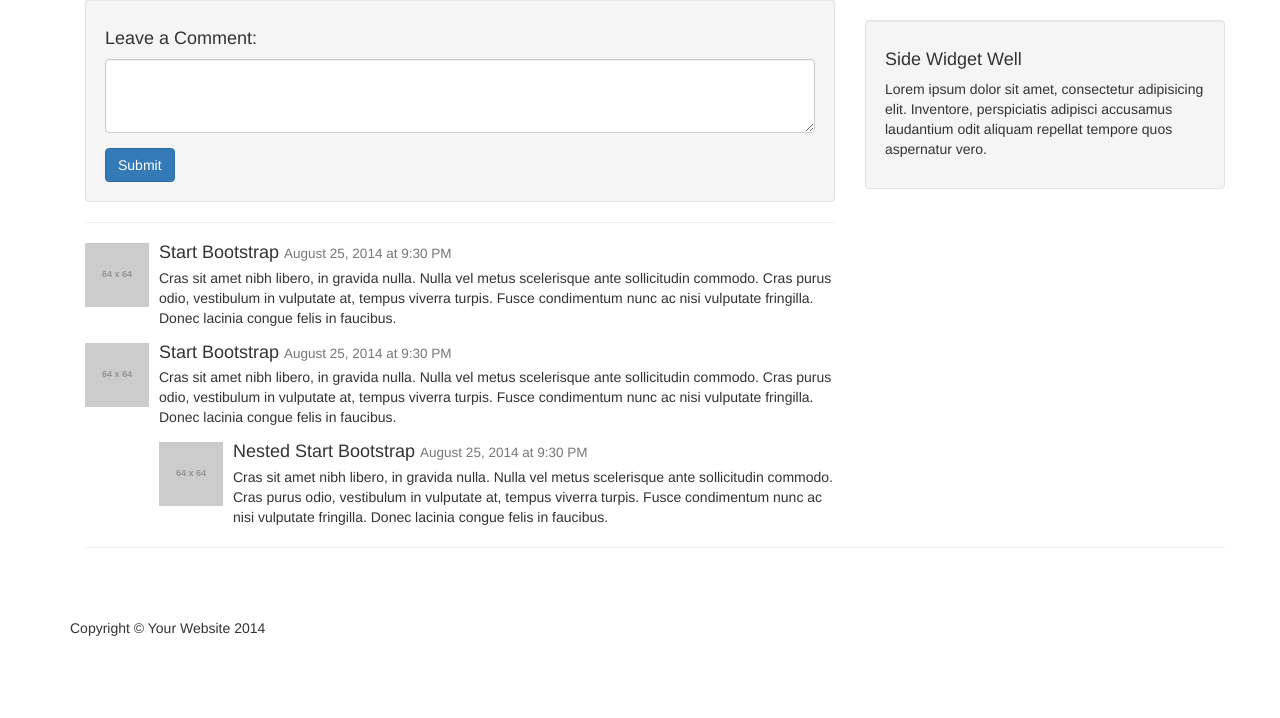
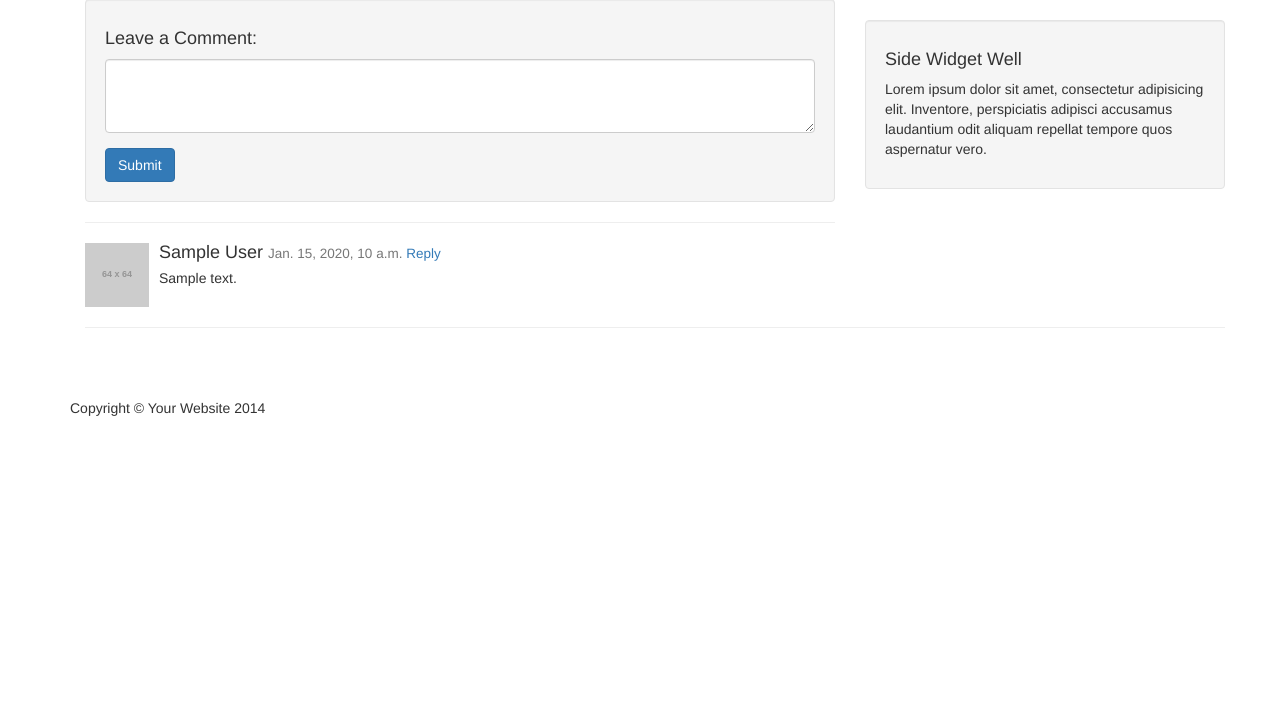
Before and after one commit to anthonyhtyao/cpge_tw, a Django app: page /article/1/ in a window 1280 px wide. Shown: the part 394-1112 px from the top of the page. After the commit the page ends 810 px from the top, so only its background shows below. Run offline with Django 3.2, Linux system fonts and the light colour scheme; a user stored in the database is signed in; tables that the repository leaves empty hold one stand-in row (values such as "Sample post"); grey boxes labelled with a size stand in for pictures from a placeholder-image service; some libraries are stand-ins or nearby versions; some web fonts are replaced.

Commit message:
Add comment model Add comment template

```diff
--- a/cpge_tw/urls.py
+++ b/cpge_tw/urls.py
@@ -25,6 +25,7 @@ urlpatterns = [
     url(r'^login/$', views.user_login, name='login'),
     url(r'^article/(?P<articleID>[0-9]*)/$',views.article, name='article'),
     url(r'^article/(?P<articleID>[0-9]*)/edit$',views.editarticle, name='editarticle'),
+    url(r'^article/(?P<articleID>[0-9]*)/articlecomment$',views.articlecomment, name='articlecomment'),
     url(r'^articlelist$',views.articlelist, name='articlelist'),
     url(r'^createarticle$',views.createarticle, name='createarticle'),
     url(r'^tinymce/', include('tinymce.urls') ),
--- a/cpge_tw/views.py
+++ b/cpge_tw/views.py
@@ -1,6 +1,7 @@
 from django.shortcuts import render
-from reco.forms import UserForm, UserProfileForm, ArticleForm
-from reco.models import Article, UserProfile
+from reco.forms import UserForm, UserProfileForm, ArticleForm, CommentForm
+from reco.models import Article, UserProfile, Comment
+from django.contrib.contenttypes.models import ContentType
 from django.contrib.auth import authenticate, login, logout
 from django.http import HttpResponseRedirect, HttpResponse
 from django.contrib.auth.decorators import login_required
@@ -20,9 +21,26 @@ def article(request,articleID):
     try:
         article = Article.objects.get(id=articleID)
         article_dict['article'] = article
+        articleType = ContentType.objects.get_for_model(article)
+        comments = Comment.objects.filter(content_type = articleType.id, object_id = articleID)
+        article_dict['comments'] = comments
+
     except Article.DoesNotExist:
         pass
     return render(request, 'cpge_tw/article.html', article_dict)
+
+def articlecomment(request, articleID):
+    if request.method == 'POST':
+        currentArticle = Article.objects.get(id=articleID)
+        comment_form = CommentForm(request.POST)
+        if comment_form.is_valid():
+            commentweb = comment_form.save(commit=False)
+            comment = Comment(parent=currentArticle)
+            comment.content = commentweb.content
+            if request.user.is_authenticated():
+                comment.author=UserProfile.objects.get(user = request.user)
+            comment.save()
+            return article(request, articleID)
 
 def articlelist(request):
     articles = Article.objects.all()
--- a/reco/admin.py
+++ b/reco/admin.py
@@ -4,3 +4,4 @@ from reco.models import *
 # Register your models here.
 admin.site.register(UserProfile)
 admin.site.register(Article)
+admin.site.register(Comment)
--- a/reco/models.py
+++ b/reco/models.py
@@ -1,5 +1,7 @@
 from django.db import models
 from django.contrib.auth.models import User
+from django.contrib.contenttypes.fields import GenericForeignKey, GenericRelation
+from django.contrib.contenttypes.models import ContentType
 from django.template.defaultfilters import slugify
 from tinymce import models as tinymce_models
 
@@ -12,11 +14,26 @@ class UserProfile(models.Model):
     def __str__(self):
         return self.user.username
 
+
+
+class Comment(models.Model):
+    author = models.ForeignKey(UserProfile, null=True)
+    content = models.TextField(null=True)
+    date = models.DateTimeField(auto_now_add=True, auto_now=False)
+    content_type = models.ForeignKey(ContentType, on_delete=models.CASCADE)
+    object_id = models.PositiveIntegerField()
+    parent = GenericForeignKey('content_type', 'object_id')
+
+    def __str__(self):
+        return self.content
+
 class Article(models.Model):
     title = models.CharField(max_length=128)
     author = models.ForeignKey(UserProfile)
     content = models.TextField(null=True)
     date = models.DateTimeField(auto_now_add=True, auto_now=False)
+    # comments = GenericRelation(Comment, content_type_field = 'content_type',
+    #                                     object_id_field = 'object_id')
 
     def __str__(self):
         return self.title
--- a/templates/cpge_tw/article.html
+++ b/templates/cpge_tw/article.html
@@ -42,11 +42,12 @@
     <!-- Comments Form -->
     <div class="well">
         <h4>Leave a Comment:</h4>
-        <form role="form">
+        <form method="post" role="form" action="/article/{{article.id}}/articlecomment">
             <div class="form-group">
-                <textarea class="form-control" rows="3"></textarea>
+                {% csrf_token %}
+                <textarea class="form-control" name="content" rows="3"></textarea>
             </div>
-            <button type="submit" class="btn btn-primary">Submit</button>
+            <input type="submit" name="submit" class="btn btn-primary" value="Submit">
         </form>
     </div>
 
@@ -56,30 +57,19 @@
     <!-- Posted Comments -->
 
     <!-- Comment -->
+
+    {% for comment in comments %}
         <div class="media">
             <a class="pull-left" href="#">
                 <img class="media-object" src="http://placehold.it/64x64" alt="">
             </a>
             <div class="media-body">
-            <h4 class="media-heading">Start Bootstrap
-                <small>August 25, 2014 at 9:30 PM</small>
+                <h4 class="media-heading">{% if comment.author %} {{comment.author.name}} {% else %} unknown {% endif%}
+                    <small>{{comment.date}}<a href="#"> Reply </a></small>
                 </h4>
-            Cras sit amet nibh libero, in gravida nulla. Nulla vel metus scelerisque ante sollicitudin commodo. Cras purus odio, vestibulum in vulputate at, tempus viverra turpis. Fusce condimentum nunc ac nisi vulputate fringilla. Donec lacinia congue felis in faucibus.
-        </div>
-    </div>
-
-    <!-- Comment -->
-    <div class="media">
-        <a class="pull-left" href="#">
-            <img class="media-object" src="http://placehold.it/64x64" alt="">
-        </a>
-        <div class="media-body">
-            <h4 class="media-heading">Start Bootstrap
-                <small>August 25, 2014 at 9:30 PM</small>
-            </h4>
-            Cras sit amet nibh libero, in gravida nulla. Nulla vel metus scelerisque ante sollicitudin commodo. Cras purus odio, vestibulum in vulputate at, tempus viverra turpis. Fusce condimentum nunc ac nisi vulputate fringilla. Donec lacinia congue felis in faucibus.
+                {{comment.content}}
                 <!-- Nested Comment -->
-            <div class="media">
+                <!-- <div class="media">
                     <a class="pull-left" href="#">
                         <img class="media-object" src="http://placehold.it/64x64" alt="">
                     </a>
@@ -89,10 +79,11 @@
                         </h4>
                         Cras sit amet nibh libero, in gravida nulla. Nulla vel metus scelerisque ante sollicitudin commodo. Cras purus odio, vestibulum in vulputate at, tempus viverra turpis. Fusce condimentum nunc ac nisi vulputate fringilla. Donec lacinia congue felis in faucibus.
                     </div>
-            </div>
+                </div> -->
                 <!-- End Nested Comment -->
             </div>
         </div>
+    {% endfor %}
 
 
 {% endblock %}
```
Also changed, not shown: reco/forms.py (+8 -1 lines), reco/migrations/0010_auto_20160216_1514.py (added), reco/migrations/0011_auto_20160216_1515.py (added), reco/migrations/0012_comment.py (added). Lines whose indentation alone changed are shown as unchanged.
